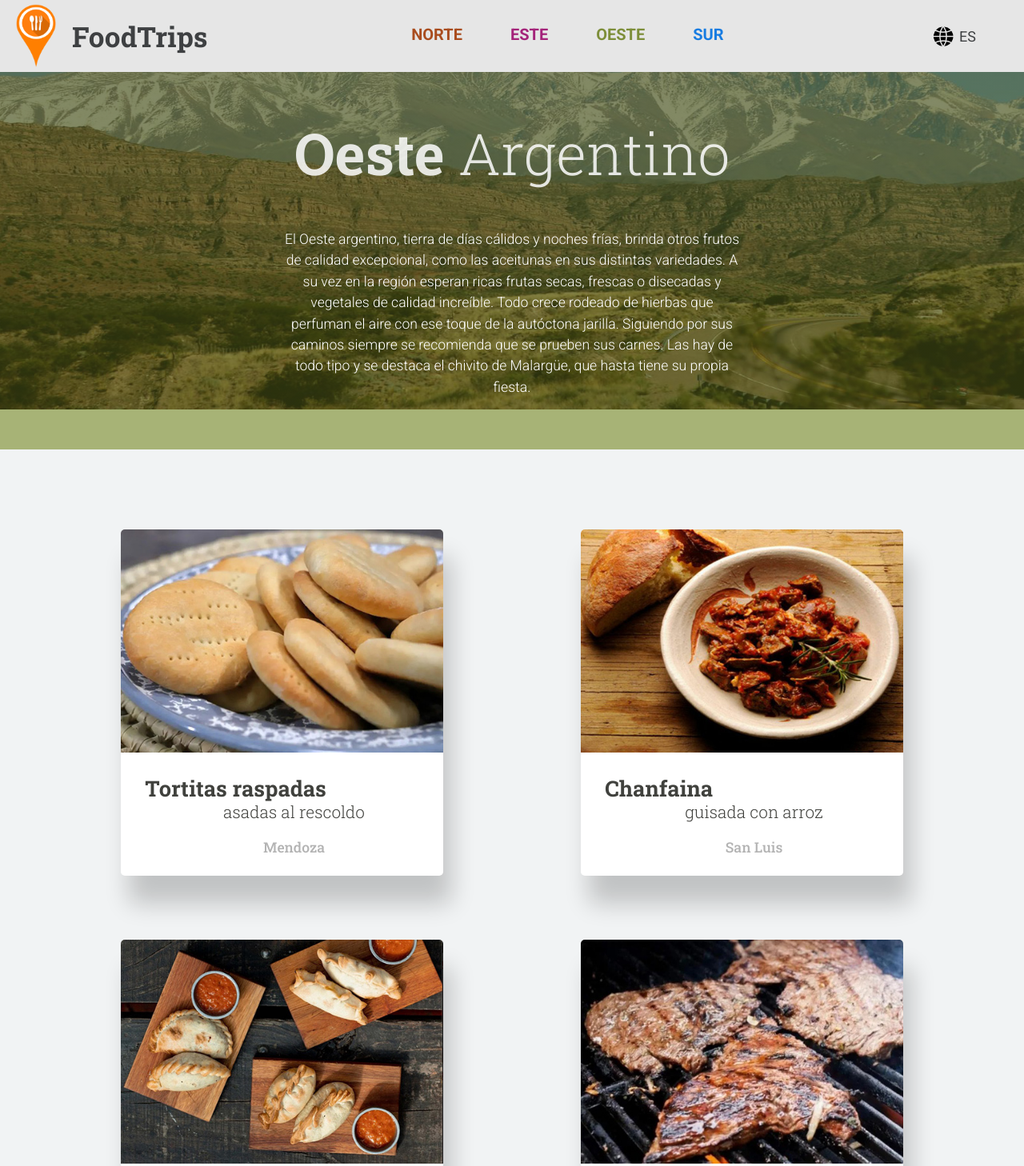
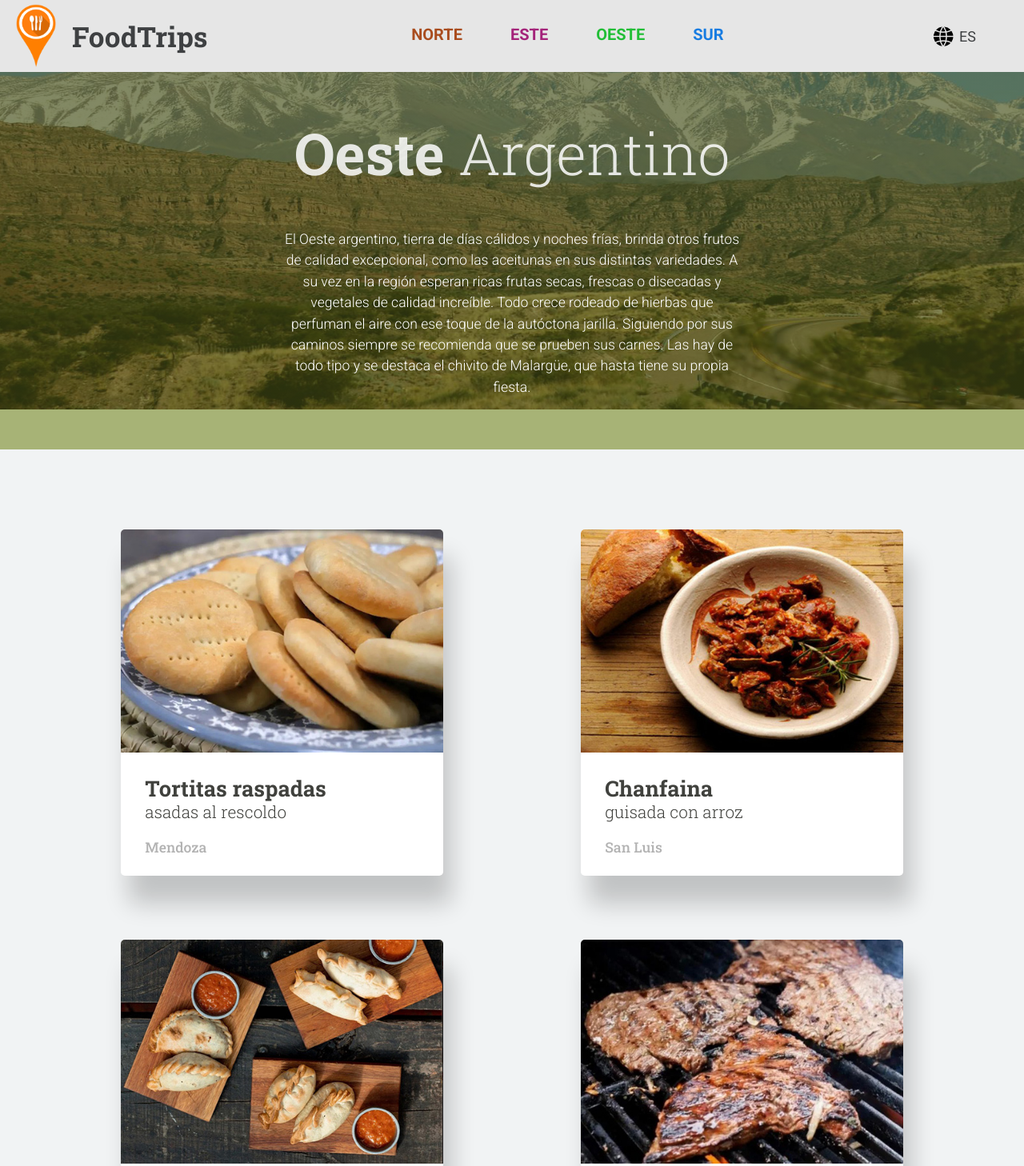
Before and after one commit to Belentaborda/FoodTrips-ProyectoG3, a website: page pages/west.html in a window 1280 px wide. Shown: the top 1458 px of the page at 80% size. Drawn offline with nearby package versions, Linux system fonts and the light colour scheme.

Commit message:
modificaciones por uso de selectores que se pisaban

```diff
--- a/css/index.css
+++ b/css/index.css
@@ -781,6 +781,7 @@ ul {
     padding-bottom: 150px;
     padding-top: 100px;
     cursor: default;
+    text-align: center;
 }
 
 .presentacion,
@@ -800,7 +801,6 @@ ul {
 
 .presentacion p {
     font-family: "Roboto", sans-serif;
-    ;
     font-size: 1.5em;
     margin-bottom: 10px;
 }
@@ -844,11 +844,6 @@ ul {
 
 .quienes-somos:hover {
     transform: translate(0px, -25px);
-}
-
-h2,
-p {
-    text-align: center;
 }
 
 @media screen and (max-width: 768px) {
--- a/css/norte.css
+++ b/css/norte.css
@@ -63,7 +63,7 @@
     align-items: center;
     padding-top: 40px;
     background: rgb(230, 230, 230);
-
+padding-bottom: 100px;
 }
 
 .region_item {
--- a/css/west-style.css
+++ b/css/west-style.css
@@ -57,7 +57,7 @@ ul .navList {
 }
 
 .navbarListBoxes .Oeste:hover {
-    color: #7d8e39;
+    color: #21be36;
 }
 
 .navbarListBoxes .Norte a {
@@ -73,7 +73,7 @@ ul .navList {
 }
 
 .navbarListBoxes .Oeste a {
-    color: #7d8e39;
+    color: #21be36;
 }
 
 .navbarListBoxes .navList a:hover {
@@ -99,7 +99,7 @@ ul .navList {
 .navbarListBoxes .navList:hover::after {
     content: '';
     position: absolute;
-    bottom: -35px;
+    bottom: -36px;
     left: 0;
     width: 100%;
     height: 30%;
@@ -118,7 +118,7 @@ ul .navList {
 }
 
 .navbarListBoxes .Oeste:hover::after {
-    background-color: #7d8e39;
+    background-color: #21be36;
 }
 
 li a {
@@ -158,7 +158,6 @@ li a {
 body {
     position: relative;
     font-family: "Roboto Slab", serif;
-    text-align: center;
     background-color: rgb(241, 243, 244);
 }
 
@@ -624,11 +623,11 @@ ul {
 }
 
 .Oeste a {
-    color: rgb(125, 142, 57);
+    color: #21be36;
 }
 
 .Oeste a:visited {
-    color: rgb(125, 142, 57);
+    color: #21be36;
 }
 
 .Sur a {
```
